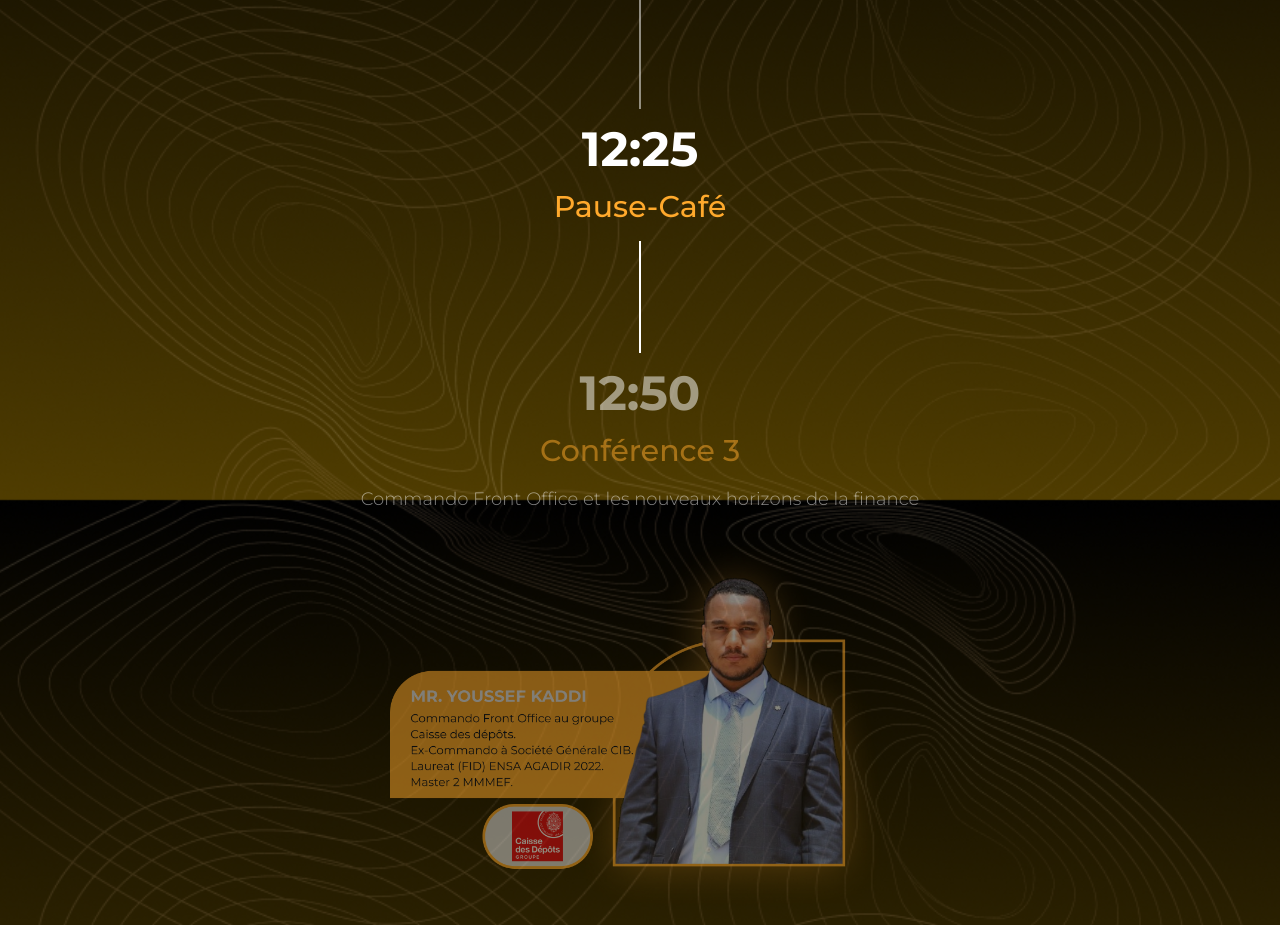
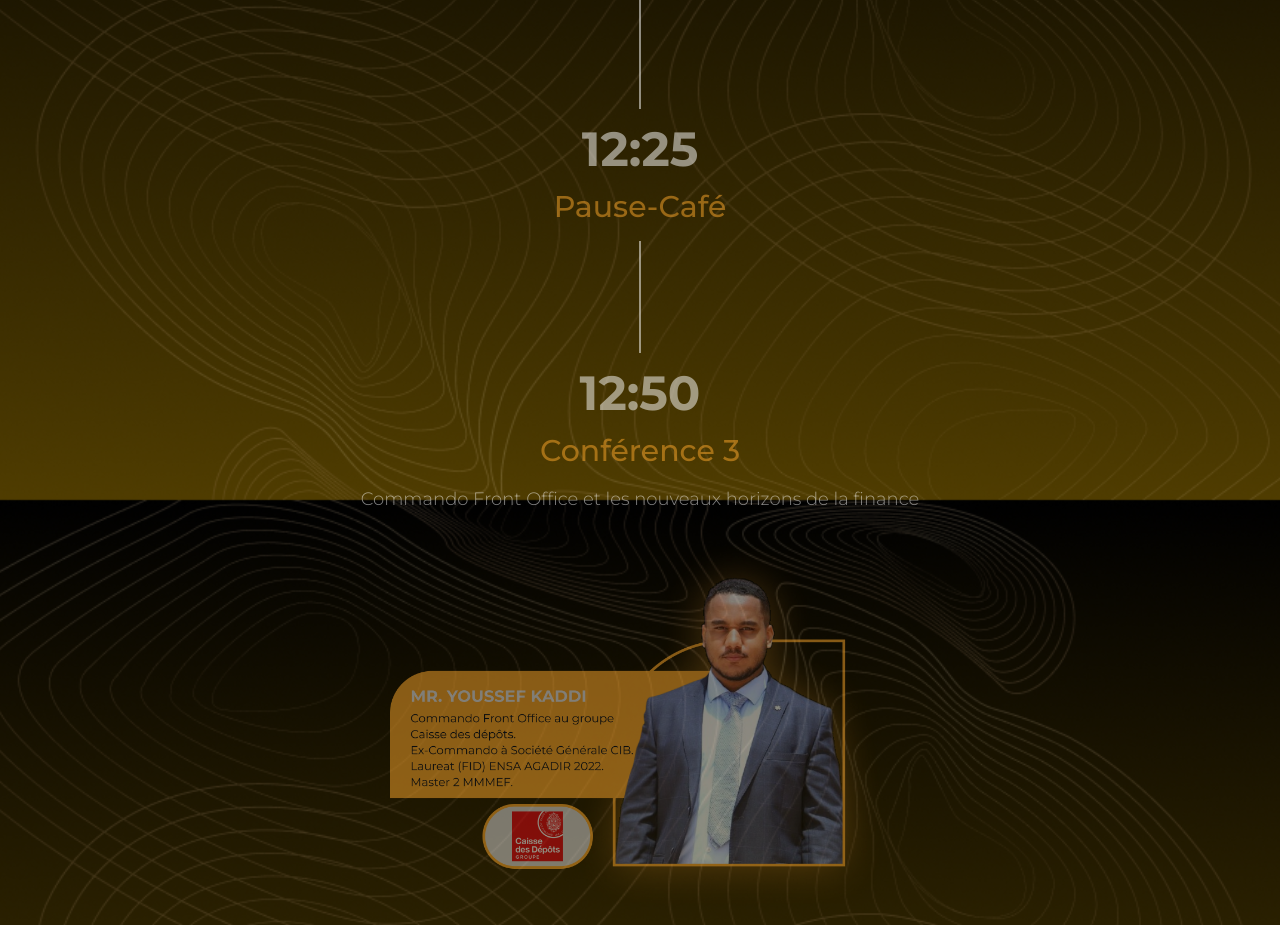
Before and after one commit to hassanelq/financial-day-planning, a Next.js app: page / in a window 1280 px wide. Shown: the part 2700-3625 px from the top of the page. Built offline with nearby package versions, Linux system fonts and the light colour scheme.

Commit message:
Update page.js

```diff
--- a/app/page.js
+++ b/app/page.js
@@ -54,7 +54,7 @@ export default function Home() {
 status:"past"
 
     },
-    { time: "12:25", title: "Pause-Café", image: "" },
+    { time: "12:25", title: "Pause-Café", image: "",status:"past" },
     {
       time: "12:50",
       title: "Conférence 3",
```
